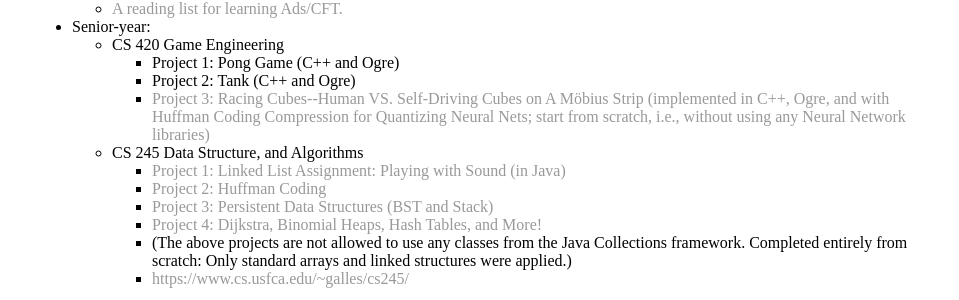
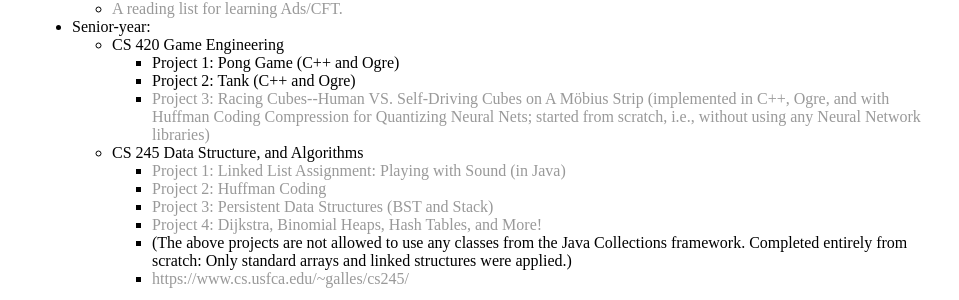
Before and after one commit to williamchuang/williamchuang.github.io, a Jekyll site: the page built from projects/index.html, in a window 1280 px wide. Shown: the part 377-677 px from the top of the page, without its empty margins (160-1119 px from the left). Built offline with Jekyll 4.4.1, drawn with Linux system fonts in a browser that asks for light colours; comment, search, counter and statistics services are not loaded.

Commit message:
Update index.html

```diff
--- a/projects/index.html
+++ b/projects/index.html
@@ -34,7 +34,7 @@ blog: passive
   			<ul>
 				<li>Project 1: Pong Game (C++ and Ogre)<br>
 				<li>Project 2: Tank (C++ and Ogre)<br>
-				<li><a href = "https://www.youtube.com/watch?v=bRahjN1olgk" >Project 3: Racing Cubes--Human VS. Self-Driving Cubes on A Möbius Strip (implemented in C++, Ogre, and with Huffman Coding Compression for Quantizing Neural Nets; start from scratch, i.e., without using any Neural Network libraries)</a><br>
+				<li><a href = "https://www.youtube.com/watch?v=bRahjN1olgk" >Project 3: Racing Cubes--Human VS. Self-Driving Cubes on A Möbius Strip (implemented in C++, Ogre, and with Huffman Coding Compression for Quantizing Neural Nets; started from scratch, i.e., without using any Neural Network libraries)</a><br>
 			</ul>
 			<li>CS 245 Data Structure, and Algorithms<br>
   			<ul>
```
